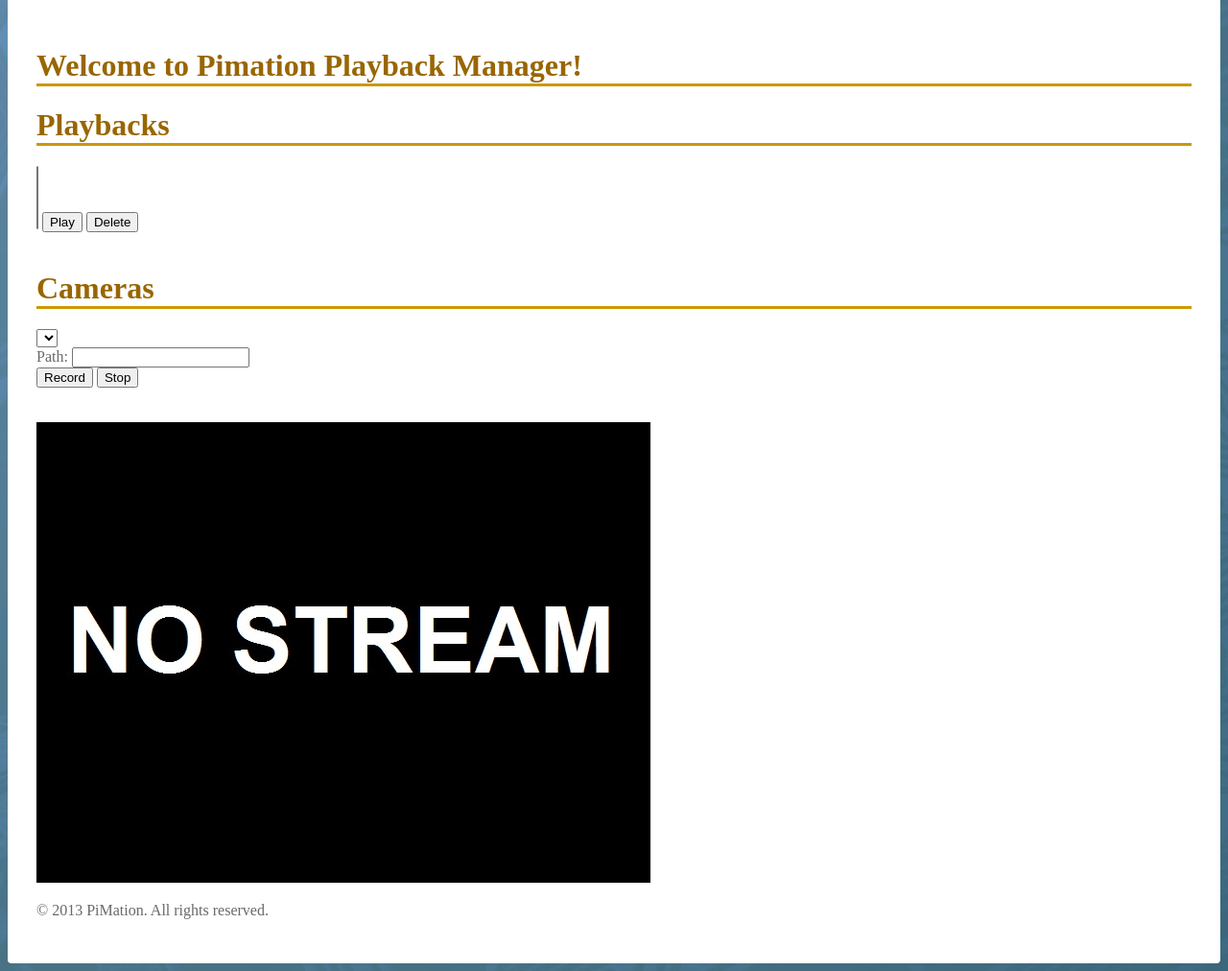
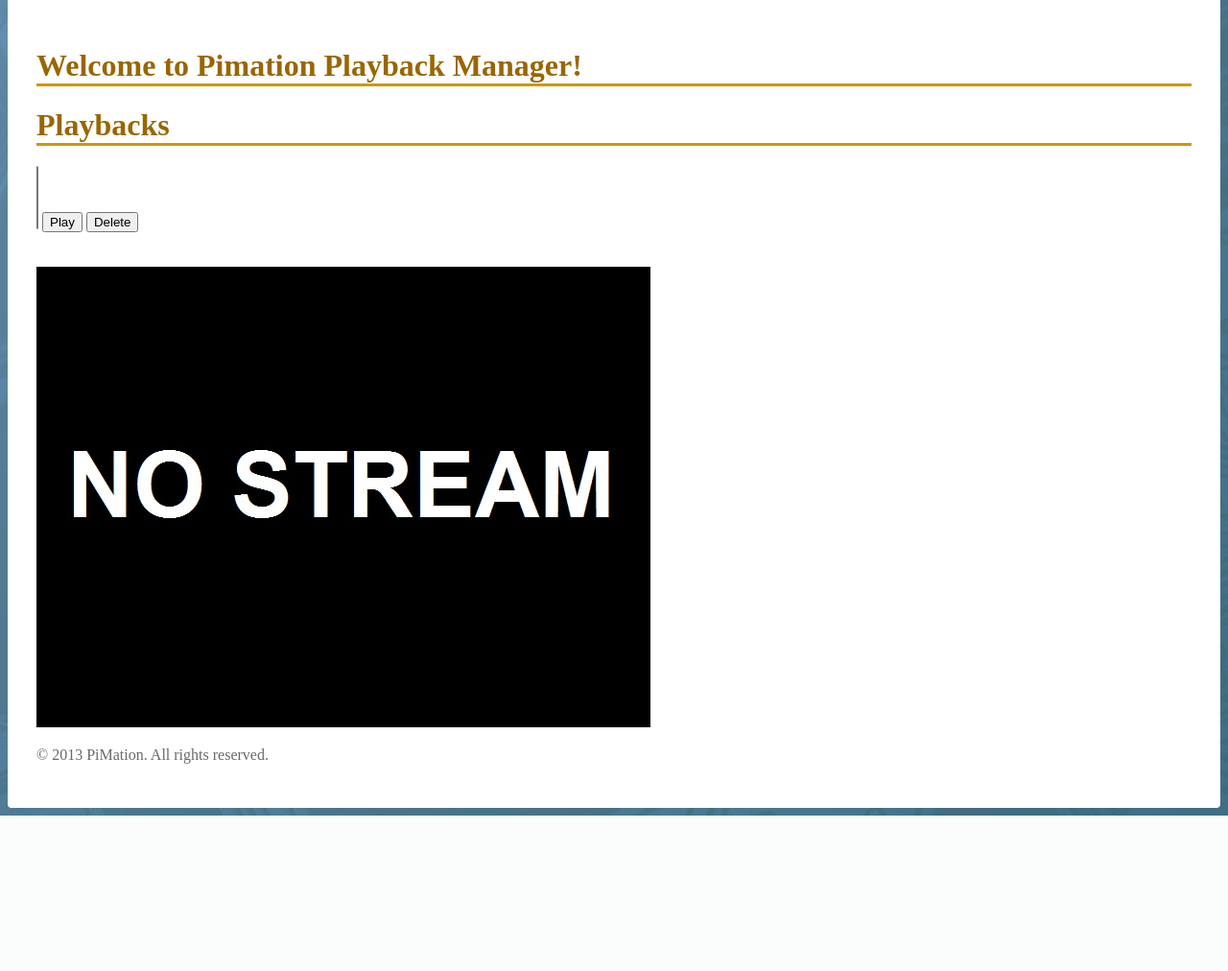
Before and after one commit to henrib128/uvic-home-auto, a PHP site: page /playbacks.php in a window 1280 px wide. Shown: the part 168-1180 px from the top of the page at 96% size. After the commit the page ends 1018 px from the top, so only its background shows below. Run offline with PHP 8.4, Linux system fonts and the light colour scheme; data that the repository does not hold is empty.

Commit message:
moving recording to camera site

```diff
--- a/web/playbacks.php
+++ b/web/playbacks.php
@@ -86,23 +86,8 @@
 					else die('invalid action');
 				}
 			}
-			else if(isset($_REQUEST['cam_rec']) && $_REQUEST['action']) {
-				$cam_rec = $_REQUEST['cam_rec'];
-				$act = $_REQUEST['action'];
-
-				if(isset($_REQUEST['path']) && $act == 'Record') {
-					startRecord($cam_rec, $_REQUEST['path']);
-					header($loc . '?cam_rec=' . urlencode($cam_rec));
-				}
-				else if($_REQUEST['action'] == 'Stop') {
-					camReset($cam_rec);
-					header($loc);
-				}
-				else die('invalid action 2');
-			}
 
 			$result = getCamPlaybacksResult();
-
 			while($cam = mysql_fetch_array($result)) {
 				$op = $cam[0] . ':' . $cam[1];
 				echo "\t\t\t\t<option value='$op'";
@@ -114,23 +99,8 @@
 			</select>
 			<input type="submit" name="action" value="Play" />
 			<input type="submit" name="action" value="Delete" />
-		</form><br>
-		<h1>Cameras</h1>
-		<form action="<? echo $_SERVER['PHP_SELF']; ?>" method="post">
-			<select name="cam_rec" >
-<?
-			$result = getCamNamesResult();
+		</form>
 
-			while($cam = mysql_fetch_array($result)) {
-				$cam = $cam[0];
-				echo "\t\t\t<option value='$cam'>$cam</option>\n";
-			}
-?>
-			</select><br>
-			Path: <input type="text" name="path"><br>
-			<input type="submit" name="action" value="Record" />
-			<input type="submit" name="action" value="Stop" />
-		</form>
 		<br><br>
 		<div id="webcam"><img src='/blank.jpg' /></div>
 
```
Also changed, not shown: web/cams.php (+26 -1 lines).
